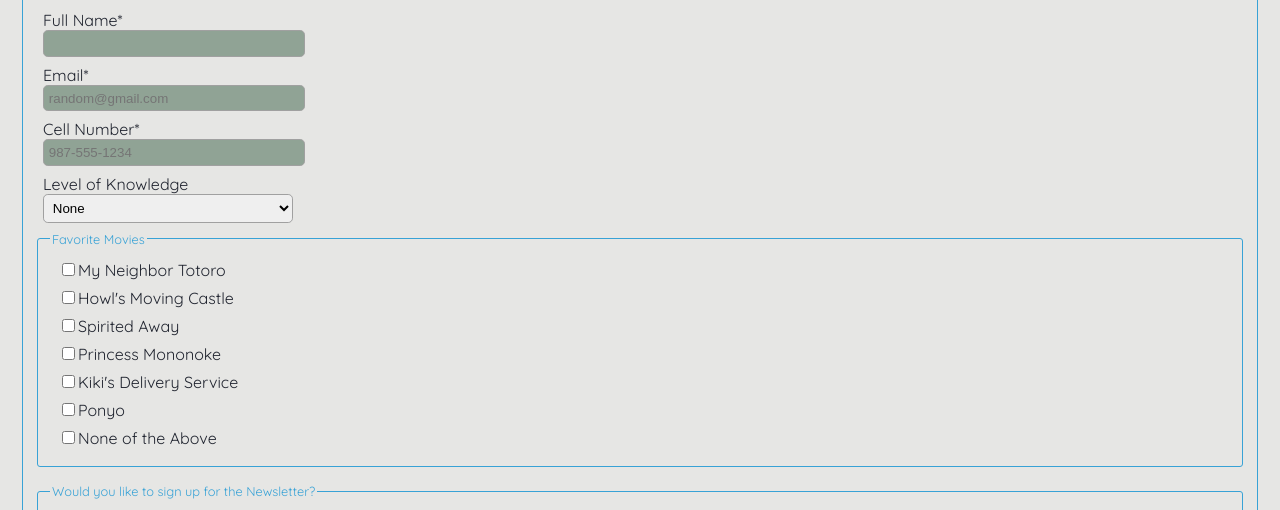
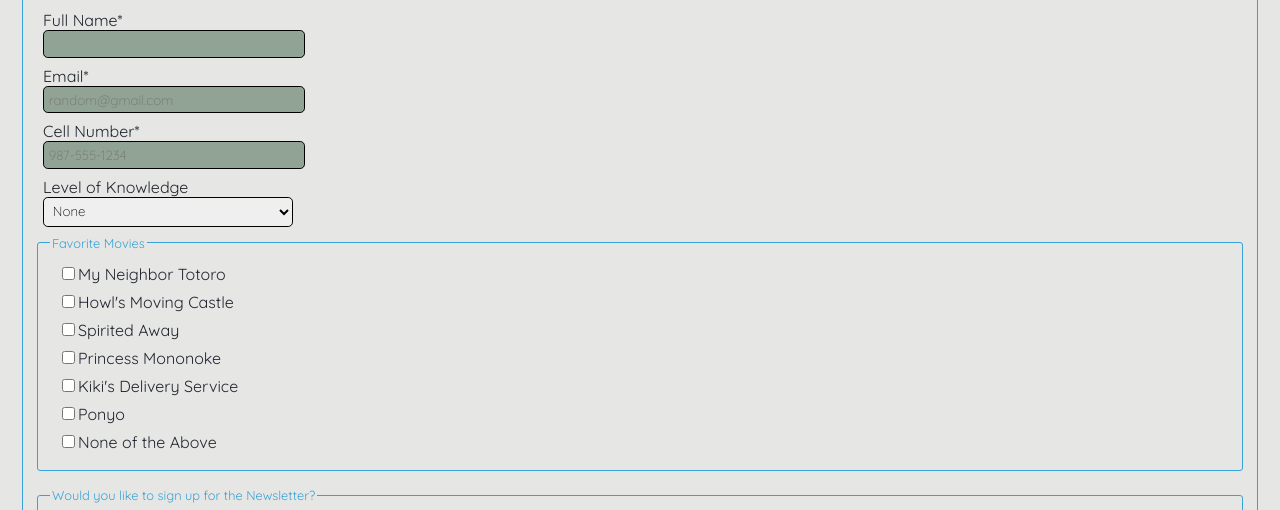
Before and after one commit to tessaeversole8/dwdd1600, a plain HTML site: page 06form/survey.html in a window 1280 px wide. Shown: the part 280-790 px from the top of the page. Drawn offline with Linux system fonts and the light colour scheme.

Commit message:
font and color change

```diff
--- a/06form/style.css
+++ b/06form/style.css
@@ -178,11 +178,11 @@ main address {
 
 .myForm [type=text], .myForm [type=tel], .myForm select, .myForm textarea
 {
-    border: solid 1px #a0a0a0;
+    border: solid 1px;
     padding: .3rem;
     width: 250px;
     border-radius: .3rem;
-    font-family: 'Montserrat Alternates', sans-serif;
+    font-family: 'Quicksand', sans-serif;
     font-weight: 200;
 }
 .myForm textarea{
```
